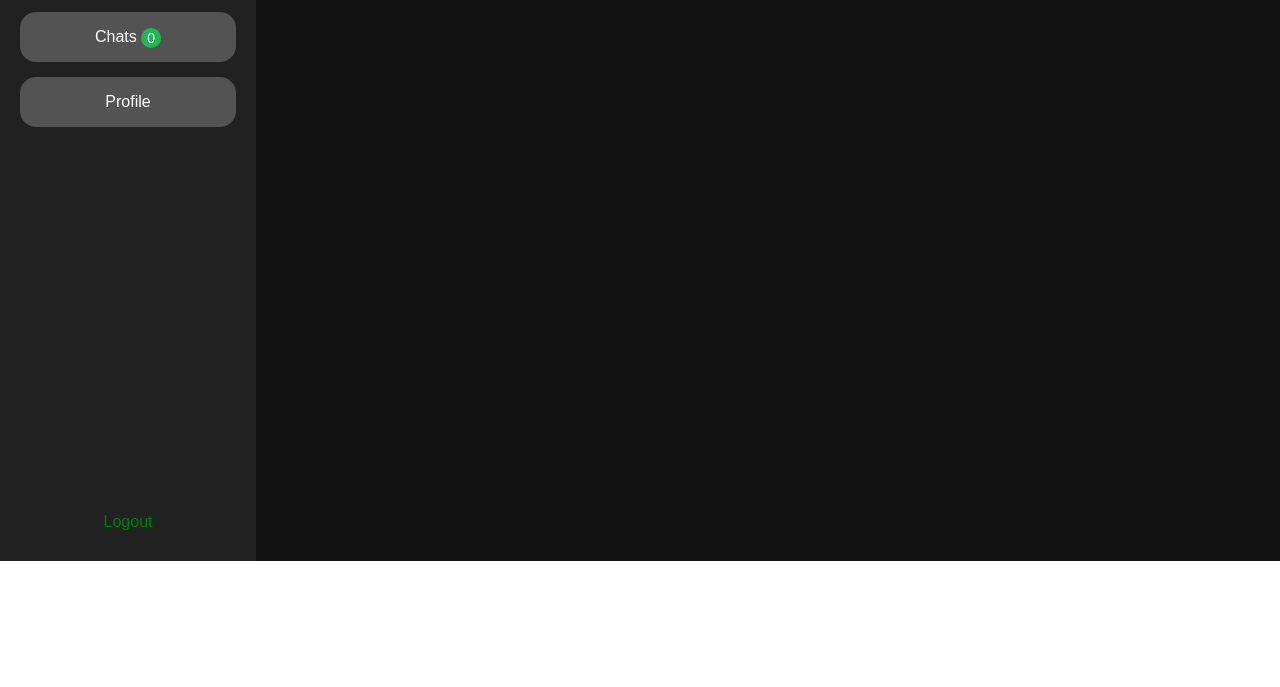
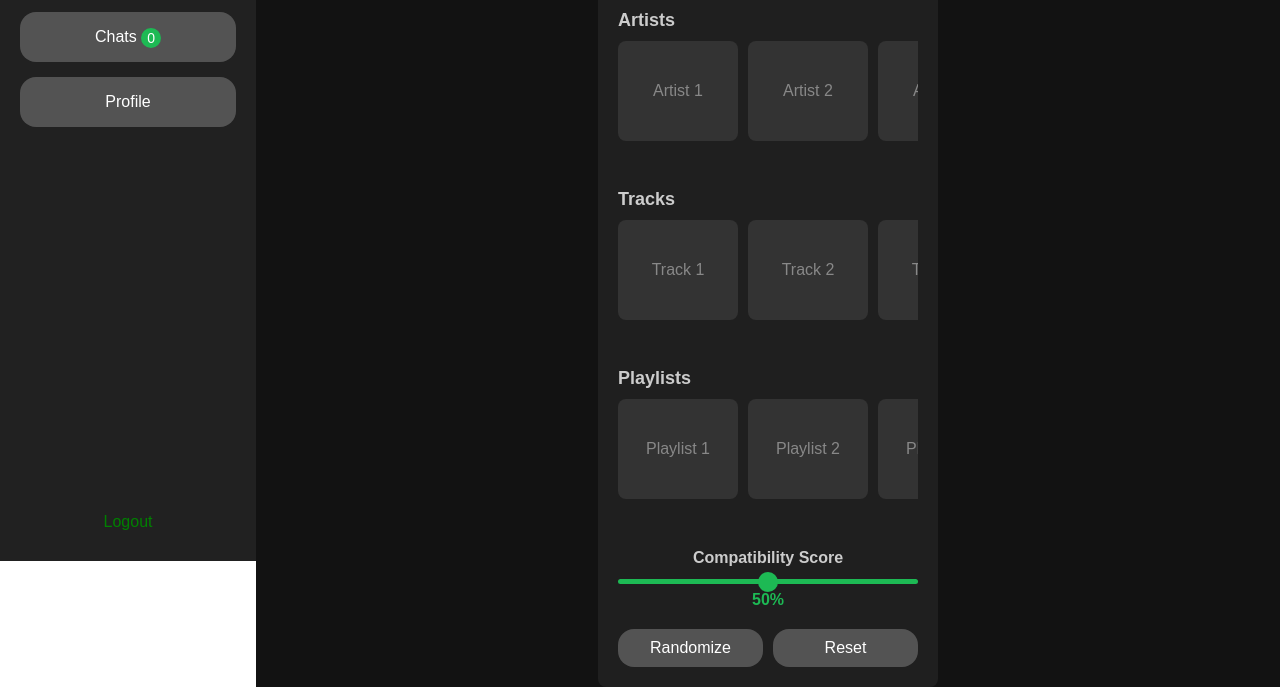
Before and after one commit to sheldor1510/spotifynder, a plain HTML site: page discovery.html in a window 1280 px wide. Shown: the part 239-926 px from the top of the page. Before the commit the page ends 800 px from the top, so only its background shows below. Drawn offline with Linux system fonts and the light colour scheme.

Commit message:
Added reset button and changed randomize button, and added hover details

```diff
--- a/discovery.html
+++ b/discovery.html
@@ -30,7 +30,57 @@
             <h1 id="title">Spotifynder</h1>
         </div>
         <!-- Additional content can go here -->
+          <!-- Filter Panel -->
+<div id="filter-panel">
+    <h2>Filters</h2>
+
+    <div class="filter-section">
+        <h3>Artists</h3>
+        <div class="filter-items">
+            <div class="filter-item">Artist 1</div>
+            <div class="filter-item">Artist 2</div>
+            <div class="filter-item">Artist 3</div>
+            <div class="filter-item">Artist 4</div>
+        </div>
     </div>
+
+    <div class="filter-section">
+        <h3>Tracks</h3>
+        <div class="filter-items">
+            <div class="filter-item">Track 1</div>
+            <div class="filter-item">Track 2</div>
+            <div class="filter-item">Track 3</div>
+            <div class="filter-item">Track 4</div>
+        </div>
+    </div>
+
+    <div class="filter-section">
+        <h3>Playlists</h3>
+        <div class="filter-items">
+            <div class="filter-item">Playlist 1</div>
+            <div class="filter-item">Playlist 2</div>
+            <div class="filter-item">Playlist 3</div>
+            <div class="filter-item">Playlist 4</div>
+        </div>
+    </div>
+
+    <!-- Compatibility Score Slider -->
+    <div id="slider-container">
+        <label for="compatibility-slider">Compatibility Score</label>
+        <input type="range" id="compatibility-slider" min="0" max="100" value="50" step="1">
+        <span id="slider-value">50%</span>
+    </div>
+
+    <!-- Container for Randomize and Reset Buttons -->
+<div id="button-container">
+    <button id="randomize-btn">Randomize</button>
+    <button id="reset-btn">Reset</button>
+</div>
+
+</div>
+    </div>
+
+
 
     <!-- JavaScript File -->
     <script src="script.js"></script>
--- a/script.js
+++ b/script.js
@@ -120,3 +120,11 @@ document.querySelectorAll("nav button").forEach(button => {
         this.classList.add("selected");
     });
 });
+
+const slider = document.getElementById('compatibility-slider');
+const sliderValue = document.getElementById('slider-value');
+
+    // Add event listener to update the displayed value as the slider moves
+    slider.addEventListener('input', function() {
+        sliderValue.textContent = slider.value + '%';
+    });
--- a/styles.css
+++ b/styles.css
@@ -112,7 +112,147 @@ nav button {
 }
 
 nav button.selected {
-    background-color: #1db954; /* Change background to green */
+    background-color: black; /* Change background to green */
     color: white; /* Keep text color white */
     font-weight: bold; /* Make the font bold for emphasis */
 }
+
+/* Filter Panel styling */
+#filter-panel {
+    background-color: #1f1f1f;
+    border-radius: 8px;
+    padding: 20px;
+    width: 70%;
+    max-width: 300px;
+    color: white;
+    flex-grow: 1; /* Allow panel to grow and fill available space */
+    display: flex;
+    flex-direction: column;
+    justify-content: space-between; /* Push "Randomize" button to bottom */
+    left: 20vw;
+}
+
+#filter-panel h2 {
+    font-size: 35px;
+    font-weight: bold;
+    color: #1db954;
+    text-align: center;
+    margin-bottom: 20px;
+}
+
+.filter-section {
+    margin-bottom: 20px;
+}
+
+.filter-section h3 {
+    font-size: 18px;
+    font-weight: bold;
+    color: #cccccc;
+    margin-bottom: 10px;
+}
+
+/* Horizontal scroll for filter items */
+.filter-items {
+    display: flex;
+    overflow-x: auto;
+    padding-bottom: 10px;
+    scroll-snap-type: x mandatory;
+}
+
+.filter-item {
+    min-width: 120px;
+    height: 100px;
+    background-color: #333333;
+    border-radius: 8px;
+    margin-right: 10px;
+    display: flex;
+    align-items: center;
+    justify-content: center;
+    color: #888888;
+    font-size: 16px;
+    scroll-snap-align: start;
+}
+
+/* Hide scroll bar for Webkit browsers */
+.filter-items::-webkit-scrollbar {
+    display: none;
+}
+
+
+#randomize-btn:hover {
+    background-color: #1aa34a;
+}
+#reset-btn:hover{
+    background-color: #1aa34a;
+}
+/* Slider Container Styling */
+#slider-container {
+    display: flex;
+    flex-direction: column;
+    align-items: center;
+    margin-top: 20px;
+    margin-bottom: 20px;
+    color: white;
+}
+
+#slider-container label {
+    font-size: 16px;
+    font-weight: bold;
+    margin-bottom: 10px;
+    color: #cccccc;
+}
+
+#compatibility-slider {
+    width: 100%;
+    cursor: pointer;
+    -webkit-appearance: none; /* Remove default styling on Webkit browsers */
+    appearance: none;
+    background: #1db954;
+    height: 5px;
+    border-radius: 5px;
+    outline: none;
+}
+
+#compatibility-slider::-webkit-slider-thumb {
+    -webkit-appearance: none;
+    appearance: none;
+    width: 20px;
+    height: 20px;
+    background: #1db954;
+    border-radius: 50%;
+    cursor: pointer;
+}
+
+#compatibility-slider::-moz-range-thumb {
+    width: 20px;
+    height: 20px;
+    background: #1db954;
+    border-radius: 50%;
+    cursor: pointer;
+}
+
+#slider-value {
+    font-size: 16px;
+    font-weight: bold;
+    margin-top: 5px;
+    color: #1db954;
+}
+
+#button-container {
+    display: flex;
+    gap: 10px; /* Optional: space between buttons */
+    justify-content: center; /* Center the buttons horizontally */
+}
+
+/* Default button styling */
+#randomize-btn,
+#reset-btn {
+    flex: 1;
+    padding: 10px;
+    font-size: 16px;
+    cursor: pointer;
+    border: none;
+    border-radius: 16px;
+    background-color: #535353;
+    color: white;
+}
```
